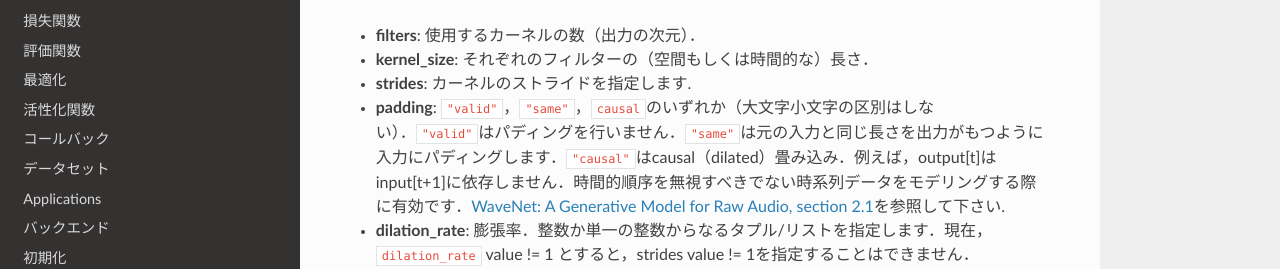
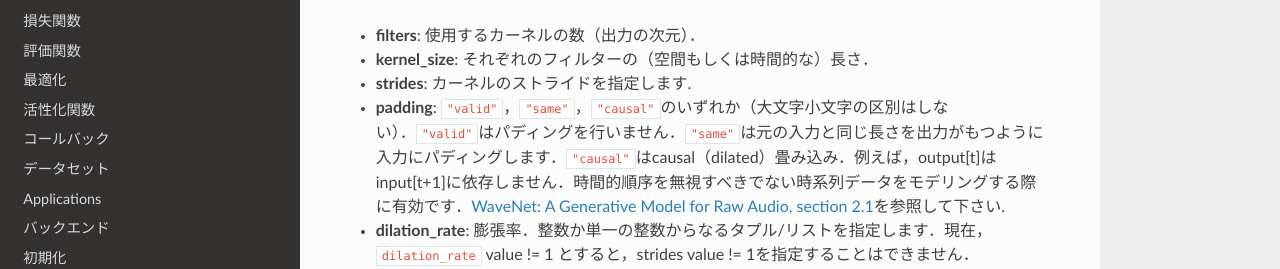
Before and after one commit to keras-team/keras-docs-ja, an MkDocs documentation site: the page built from sources/layers/convolutional.md, in a window 1280 px wide and 900 px high. Shown: the part 454-723 px from the top of the window. Built offline with MkDocs 1.6.1, drawn with Linux system fonts in a browser that asks for light colours; nearby versions of some CDN libraries; old or Windows-style settings are respelled for this version of MkDocs.

Commit message:
Add double quotation marks

```diff
--- a/sources/layers/convolutional.md
+++ b/sources/layers/convolutional.md
@@ -16,7 +16,7 @@ __引数__
 - __filters__: 使用するカーネルの数（出力の次元）．
 - __kernel_size__: それぞれのフィルターの（空間もしくは時間的な）長さ．
 - __strides__: カーネルのストライドを指定します.
-- __padding__: `"valid"`，`"same"`，`causal`のいずれか（大文字小文字の区別はしない）．`"valid"`はパディングを行いません．`"same"`は元の入力と同じ長さを出力がもつように入力にパディングします．`"causal"`はcausal（dilated）畳み込み．例えば，output[t]はinput[t+1]に依存しません．時間的順序を無視すべきでない時系列データをモデリングする際に有効です．[WaveNet: A Generative Model for Raw Audio, section 2.1](https://arxiv.org/abs/1609.03499)を参照して下さい.
+- __padding__: `"valid"`，`"same"`，`"causal"`のいずれか（大文字小文字の区別はしない）．`"valid"`はパディングを行いません．`"same"`は元の入力と同じ長さを出力がもつように入力にパディングします．`"causal"`はcausal（dilated）畳み込み．例えば，output[t]はinput[t+1]に依存しません．時間的順序を無視すべきでない時系列データをモデリングする際に有効です．[WaveNet: A Generative Model for Raw Audio, section 2.1](https://arxiv.org/abs/1609.03499)を参照して下さい.
 - __dilation_rate__: 膨張率．整数か単一の整数からなるタプル/リストを指定します．現在，`dilation_rate` value != 1 とすると，strides value != 1を指定することはできません．
 - __activation__: 使用する活性化関数の名前（[activations](../activations.md)を参照），
   何も指定しなければ，活性化は一切適用されません（つまり"線形"活性a(x) = x）．
```
